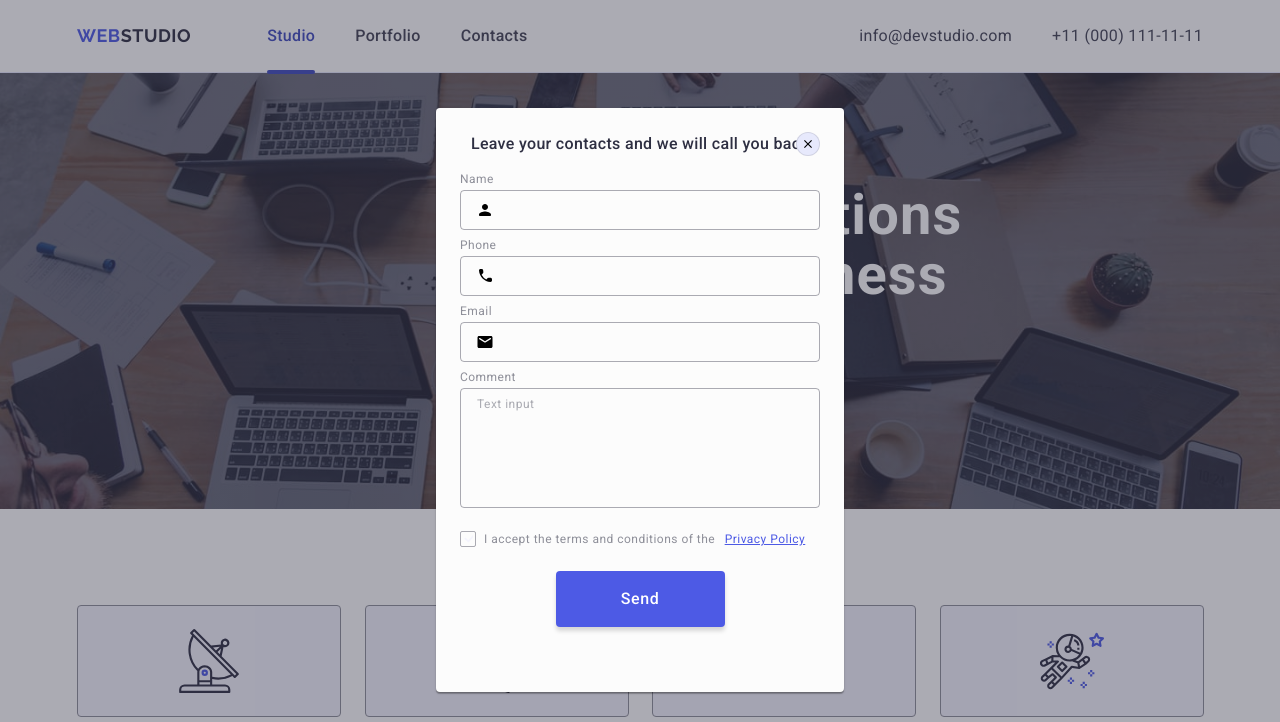
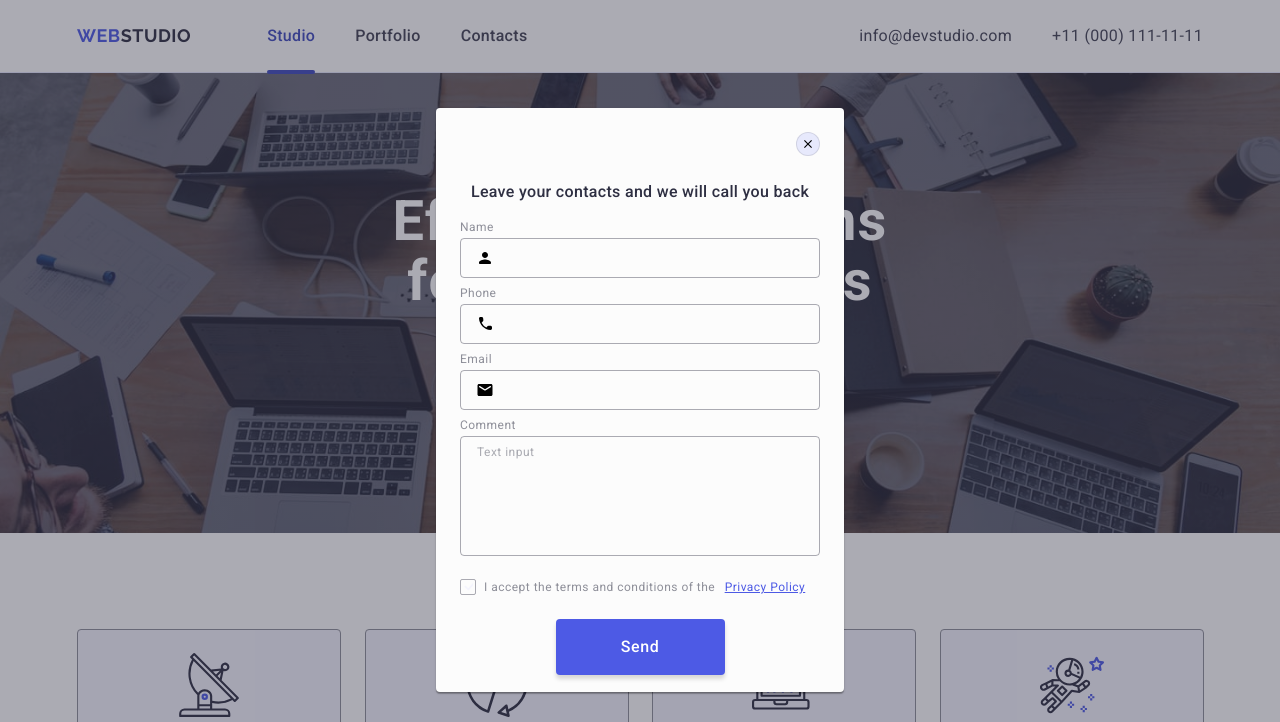
Before and after one commit to ku-anna/goit-markup-hw-06, a plain HTML site: page index.html in a window 1280 px wide. Both pictures are taken after a click on the button "Order Service". Shown: the top 722 px of the page. Drawn offline with nearby package versions, Linux system fonts and the light colour scheme.

Commit message:
hw-6 revision, fixed rogue paddings

```diff
--- a/css/styles.css
+++ b/css/styles.css
@@ -396,7 +396,6 @@ header{
     min-height: 623px;
     width: 288px;
     border-radius: 4px;
-    padding: 16px;
     box-shadow: 0 1px 1px 0 rgba(0, 0, 0, 0.14), 0 1px 3px 0 rgba(0, 0, 0, 0.12), 0 2px 1px 0 rgba(0, 0, 0, 0.2);
     background: #fcfcfc;
     position:absolute;
@@ -404,7 +403,7 @@ header{
     left: 50%;
     transform: translate(-50%,  -50%);
     transition: transform 250ms cubic-bezier(0.4, 0, 0.2, 1);
-    padding: 72px 24px 24px 24px;
+    padding: 72px 16px 16px 16px;
 }
 .form-header{
     font-weight: 500;
@@ -599,7 +598,7 @@ input[type="checkbox"]:checked + .checkbox-label .checkbox-span {
 
 @media screen and (min-width: 768px){
     .modal{
-        padding: 24px;
+        padding: 72px 24px 24px 24px;
     }
     .solutions{
     background-image: linear-gradient(rgba(46, 47, 66, 0.7), rgba(46, 47, 66, 0.7)), url(../images/hero-bg-tablet1x.jpg);
@@ -607,9 +606,8 @@ input[type="checkbox"]:checked + .checkbox-label .checkbox-span {
     background-position: center;
     background-size: cover;
     margin: 0 auto;
-    height: 436px;
     max-width: 768px;
-    padding: 112px 136px;
+    padding: 112px 0;
 }
 @media screen and (min-device-pixel-ratio: 2) and (min-width: 768px),
 	screen and (min-resolution: 192dpi) and (min-width: 768px),
@@ -630,9 +628,7 @@ input[type="checkbox"]:checked + .checkbox-label .checkbox-span {
     color: #fff;
     margin-bottom: 36px;
 }
-.hero-button{
-    margin-bottom: 112px;
-}
+
 .modal {
     width: 408px;
     height: 584px;
@@ -645,8 +641,11 @@ input[type="checkbox"]:checked + .checkbox-label .checkbox-span {
     background-position: center;
     background-size: cover;
     margin: 0 auto;
-    height: 436px;
     max-width: 1440px;
+    padding: 118px 0;
+}
+.hero-button{
+    margin-bottom: 0;
 }
 @media screen and (min-device-pixel-ratio: 2) and (min-width:1158px),
 	screen and (min-resolution: 192dpi) and (min-width:1158px),
```
